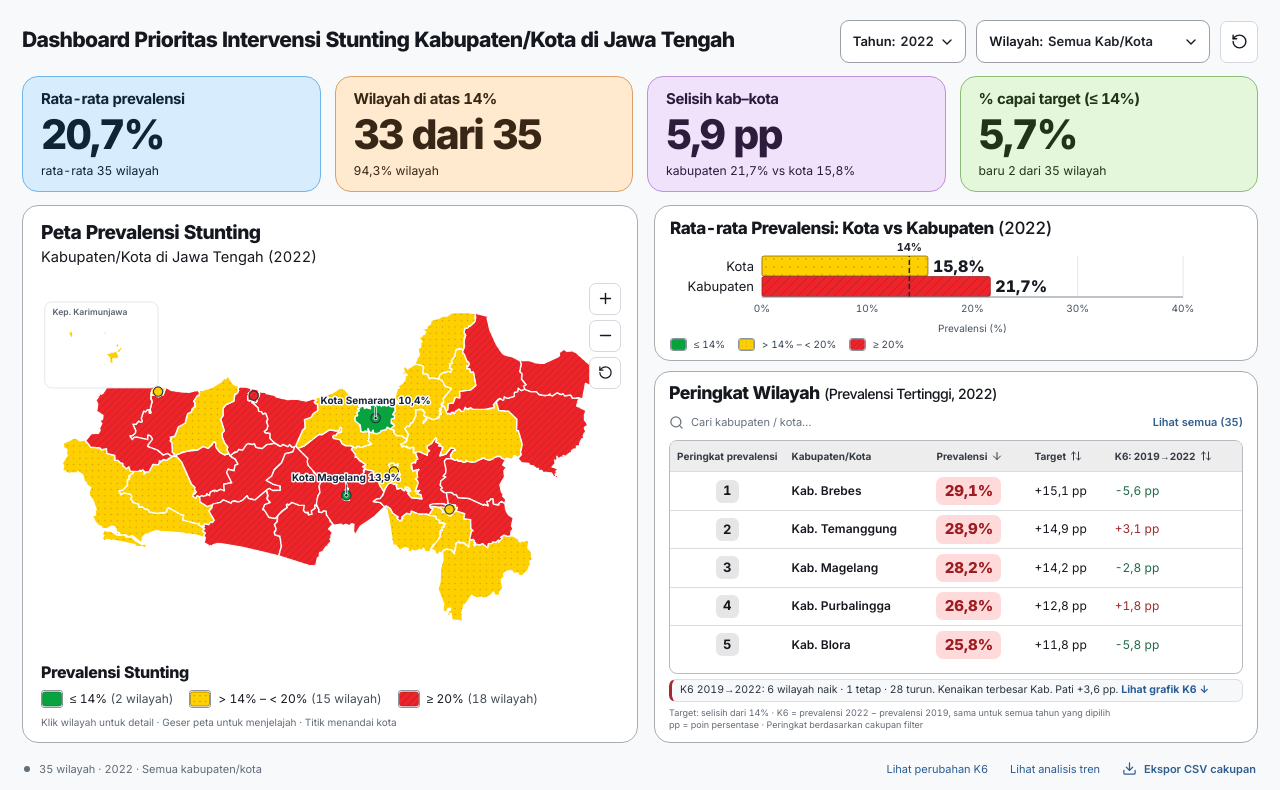
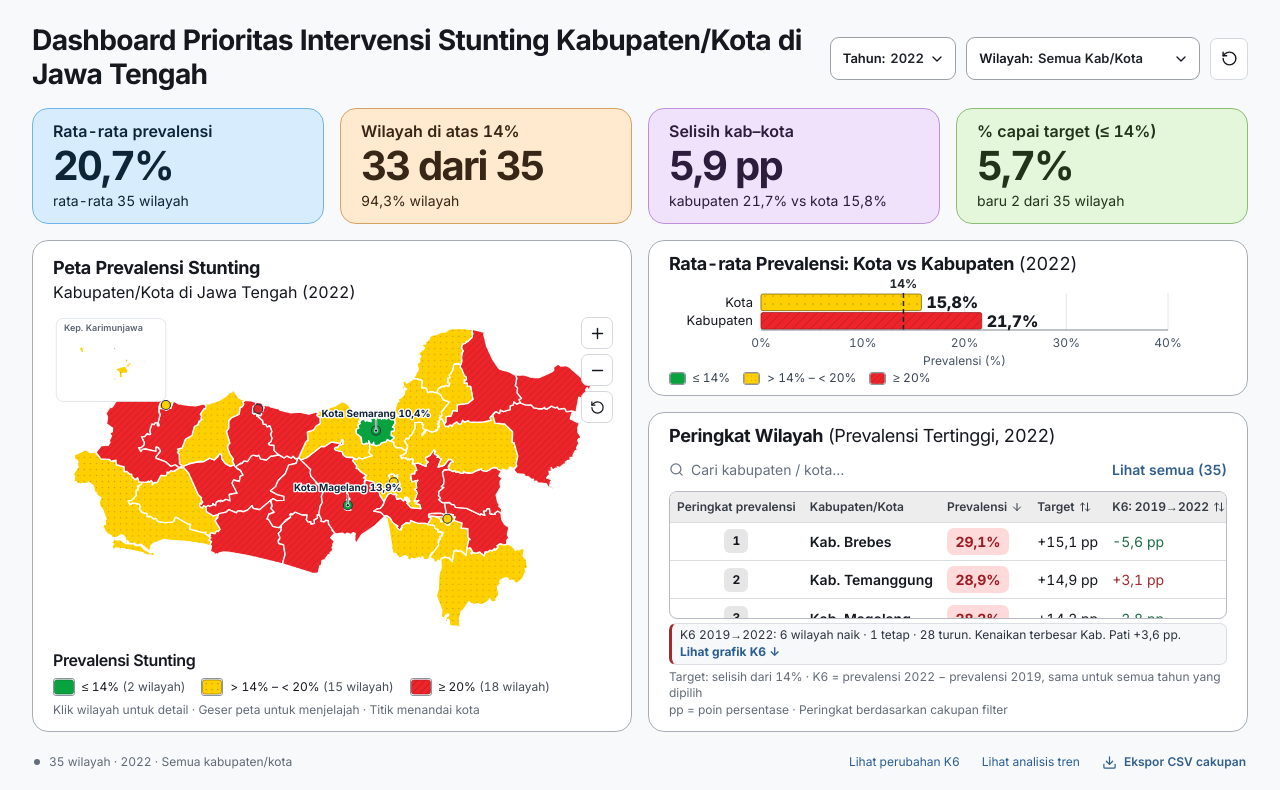
Before and after one commit to Ferdiana07/Dashboard-Prevelensi-Stunting-Jawa-Tengah, a React (Vite) app: page / in a window 1280 px wide. Shown: the top 790 px of the page. Built offline with nearby package versions, Linux system fonts and the light colour scheme.

Commit message:
Polish UI 1: Add spacing and type-scale design tokens for the desktop layout
One 16px gap between blocks, 24px 32px page padding, the new panel and card paddings, six type roles and a 12px floor for desktop text.

```diff
--- a/src/components/ComparisonChart.tsx
+++ b/src/components/ComparisonChart.tsx
@@ -37,14 +37,14 @@ export function ComparisonChart({ rows, all, year }: { rows: StuntingRow[]; all:
         <BarChart data={data} layout="vertical" margin={{ top: 17, right: 55, bottom: 3, left: 0 }} {...(short ? { maxBarSize: 14, barCategoryGap: 3 } : { barSize: 20 })}>
           <CategoryPatterns prefix={prefix} />
           <CartesianGrid horizontal={false} stroke="#e2e6eb" />
-          <XAxis type="number" domain={[0, maximum]} ticks={ticks} tickFormatter={value => `${value}%`} height={34} tickLine={false} axisLine={{ stroke: '#7c8794' }} tick={{ fill: '#455363', fontSize: 10 }} label={{ value: 'Prevalensi (%)', position: 'insideBottom', offset: -1, fill: '#455363', fontSize: 10 }} />
+          <XAxis type="number" domain={[0, maximum]} ticks={ticks} tickFormatter={value => `${value}%`} height={34} tickLine={false} axisLine={{ stroke: '#7c8794' }} tick={{ fill: '#455363', fontSize: 12 }} label={{ value: 'Prevalensi (%)', position: 'insideBottom', offset: -1, fill: '#455363', fontSize: 12 }} />
           <YAxis type="category" dataKey="name" width={96} interval={0} axisLine={false} tickLine={false} tick={{ fill: '#171a20', fontSize: 13 }} />
           <Tooltip cursor={{ fill: '#f4f5f7' }} formatter={value => [percent(Number(value)), 'Rata-rata']} contentStyle={{ borderRadius: 10, border: '1px solid #dce0e5', fontSize: 13 }} />
           <Bar dataKey="value" shape={barShape} isAnimationActive={false}>
             {data.map(item => <Cell key={item.name} fill={CATEGORIES[category(item.value)].color} />)}
             <LabelList dataKey="value" position="right" formatter={value => percent(Number(value))} fill="#171a20" fontSize={16} fontWeight={750} />
           </Bar>
-          <ReferenceLine x={TARGET} stroke="#20242a" strokeDasharray="5 3" strokeWidth={1.5} label={{ value: '14%', position: 'top', fill: '#24272d', fontSize: 11, fontWeight: 650 }} />
+          <ReferenceLine x={TARGET} stroke="#20242a" strokeDasharray="5 3" strokeWidth={1.5} label={{ value: '14%', position: 'top', fill: '#24272d', fontSize: 12, fontWeight: 650 }} />
         </BarChart>
       </ResponsiveContainer>
     </div>
--- a/src/components/TrendPanel.tsx
+++ b/src/components/TrendPanel.tsx
@@ -89,11 +89,11 @@ export function TrendPanel({ all, scope, year, areas, selected }: Props) {
           <ReferenceArea y1={20} y2={maximum} fill={CATEGORIES.high.color} fillOpacity={.045} stroke="none" />
           <ReferenceArea x1={2019.75} x2={2020.25} fill={`url(#${prefix}-missing)`} stroke="none" />
           <CartesianGrid stroke="#dfe4ea" vertical={false} />
-          <XAxis dataKey="year" type="number" domain={[2019, 2022]} ticks={[2019, 2020, 2021, 2022]} padding={{ left: 18, right: 18 }} tickLine={false} axisLine={{ stroke: '#7c8794' }} height={38} tick={{ fontSize: 12, fill: '#455363' }} label={{ value: 'Tahun', position: 'insideBottom', offset: -4, fill: '#455363', fontSize: 11 }} />
-          <YAxis domain={[0, maximum]} ticks={[...ticks, TARGET].sort((a, b) => a - b)} interval={0} tickFormatter={value => `${value}%`} axisLine={false} tickLine={false} width={53} tick={{ fontSize: 11, fill: '#455363' }} label={{ value: 'Prevalensi (%)', angle: -90, position: 'insideLeft', offset: -3, fill: '#455363', fontSize: 11 }} />
+          <XAxis dataKey="year" type="number" domain={[2019, 2022]} ticks={[2019, 2020, 2021, 2022]} padding={{ left: 18, right: 18 }} tickLine={false} axisLine={{ stroke: '#7c8794' }} height={38} tick={{ fontSize: 12, fill: '#455363' }} label={{ value: 'Tahun', position: 'insideBottom', offset: -4, fill: '#455363', fontSize: 12 }} />
+          <YAxis domain={[0, maximum]} ticks={[...ticks, TARGET].sort((a, b) => a - b)} interval={0} tickFormatter={value => `${value}%`} axisLine={false} tickLine={false} width={53} tick={{ fontSize: 12, fill: '#455363' }} label={{ value: 'Prevalensi (%)', angle: -90, position: 'insideLeft', offset: -3, fill: '#455363', fontSize: 12 }} />
           <ReferenceLine y={20} stroke="#a09aa0" strokeDasharray="2 4" />
-          <ReferenceLine y={TARGET} stroke="#34465b" strokeWidth={1.4} strokeDasharray="5 3" label={{ value: '14%', position: 'insideTopRight', fill: '#34465b', fontSize: 11 }} />
-          <ReferenceLine x={2020} stroke="#a6afbb" strokeDasharray="3 5" label={{ value: '2020: data tidak tersedia', position: 'insideTopRight', fill: '#596574', fontSize: 10, className: 'chart-explanation' }} />
+          <ReferenceLine y={TARGET} stroke="#34465b" strokeWidth={1.4} strokeDasharray="5 3" label={{ value: '14%', position: 'insideTopRight', fill: '#34465b', fontSize: 12 }} />
+          <ReferenceLine x={2020} stroke="#a6afbb" strokeDasharray="3 5" label={{ value: '2020: data tidak tersedia', position: 'insideTopRight', fill: '#596574', fontSize: 12, className: 'chart-explanation' }} />
           <Tooltip labelFormatter={label => `Tahun ${label}`} formatter={value => { const v = Number(value); return [exactPercent(v) === percent(v) ? percent(v) : `${percent(v)} (tepat ${exactPercent(v)})`] }} contentStyle={{ borderRadius: 10, border: '1px solid #dce0e5', fontSize: 13 }} />
           <Legend content={seriesLegend} />
           {series.map(item => <Line key={item.key} type="linear" dataKey={item.key} name={item.name} stroke={SERIES_INK} strokeWidth={2} strokeDasharray={item.dash} dot={input => point(item, input)} activeDot={input => point(item, input, true)} connectNulls={false} isAnimationActive={false}>
--- a/src/styles/index.css
+++ b/src/styles/index.css
@@ -2,6 +2,20 @@
 
 @theme { --font-sans: 'Inter Variable', Inter, sans-serif; }
 :root { font-family: var(--font-sans); color: #15181e; background: #f8f9fb; font-synthesis: none; text-rendering: optimizeLegibility; -webkit-font-smoothing: antialiased; font-variant-numeric: tabular-nums; }
+/* Design tokens for the desktop layout (min-width 1100px): spacing and the six type roles. */
+:root {
+  --space: 16px;
+  --page-pad-y: 24px; --page-pad-x: 32px;
+  --pad-card: 12px 20px; --pad-map: 16px 20px 12px; --pad-compare: 12px 20px 8px; --pad-rank: 12px 20px;
+  --fs-h1: clamp(24px, 2.2vw, 32px);
+  --fs-h2: clamp(18px, 1.32vw, 22px);
+  --fs-title: 16px;
+  --fs-value: clamp(32px, 5vh, 44px);
+  --fs-body: 14px;
+  --fs-small: 12px;
+  --color-muted: #4b5563;
+  --color-link: #315f8d;
+}
 * { box-sizing: border-box; }
 html { scroll-behavior: smooth; scroll-padding-top: 24px; }
 body { margin: 0; min-width: 320px; }
@@ -222,53 +236,57 @@ tbody .appended-row td, tbody .appended-row th { border-top: 2px dashed #9fb3c8;
 /* Keep the desktop overview inside the browser's available height. Supplementary
    detail/trend panels retain normal document scrolling below the overview. */
 @media (min-width: 1100px) and (min-height: 600px) {
-  .dashboard { padding: 18px 22px 24px; }
+  .dashboard { padding: var(--page-pad-y) var(--page-pad-x); }
   .dashboard-overview {
-    height: calc(100svh - 36px);
+    height: calc(100svh - 2 * var(--page-pad-y));
     display: grid;
     grid-template-rows: auto auto minmax(0, 1fr) auto;
-    gap: clamp(10px, 1.6vh, 16px);
-    margin-bottom: 18px;
+    gap: var(--space);
+    margin-bottom: var(--space);
   }
-  .page-header { margin: 0; align-items: center; gap: 18px; flex-wrap: nowrap; }
-  .page-header h1 { font-size: clamp(21px, 1.65vw, 29px); line-height: 1.18; }
+  .page-header { margin: 0; align-items: center; gap: var(--space); flex-wrap: nowrap; }
+  h1, .page-header h1 { font-size: var(--fs-h1); line-height: 1.2; letter-spacing: -.025em; font-weight: 700; }
   .filters { margin-left: 0; }
-  .scorecards { margin: 0; gap: 14px; }
-  .scorecard { min-height: 0; padding: clamp(10px, 1.5vh, 16px) 18px; }
-  .scorecard h2 { font-size: clamp(14px, 1.17vw, 20px); }
-  .score-value { font-size: clamp(30px, 5.1vh, 47px); margin: 3px 0; white-space: nowrap; }
+  .scorecards { margin: 0; gap: var(--space); }
+  .scorecard { min-height: 0; padding: var(--pad-card); }
+  .scorecard h2 { font-size: var(--fs-title); font-weight: 600; line-height: 1.3; letter-spacing: 0; }
+  .score-value { font-size: var(--fs-value); font-weight: 700; line-height: 1.17; margin: 2px 0; white-space: nowrap; }
   .score-value.unavailable { font-size: clamp(22px, 3.7vh, 31px); line-height: 1.42; }
-  .score-note { font-size: clamp(11px, .95vw, 15px); }
-  .dashboard-grid { min-height: 0; height: 100%; gap: 16px; }
-  .map-panel { min-height: 0; padding: clamp(12px, 1.8vh, 20px) 18px 12px; }
-  .panel h2 { font-size: clamp(18px, 1.5vw, 26px); }
-  .map-heading p { font-size: clamp(13px, 1.14vw, 18px); margin-top: 3px; }
-  .map-canvas { min-height: 0; height: 0; margin-top: 5px; }
+  .score-note { font-size: var(--fs-body); font-weight: 400; line-height: 1.35; }
+  .dashboard-grid { grid-template-columns: 1fr 1fr; min-height: 0; height: 100%; gap: var(--space); }
+  .panel h2 { font-size: var(--fs-h2); font-weight: 700; line-height: 1.25; letter-spacing: -.02em; }
+  .panel h2 span { font-weight: 400; display: inline; font-size: inherit; }
+  .map-panel { min-height: 0; padding: var(--pad-map); }
+  .map-heading p { font-size: var(--fs-title); font-weight: 400; margin-top: 2px; line-height: 1.35; }
+  .map-canvas { min-height: 0; height: 0; margin-top: 4px; }
   .map-canvas > svg { height: 100%; max-height: none; }
   .map-footer { flex-shrink: 0; margin-top: 4px; }
-  .map-footer h3 { font-size: 16px; margin-bottom: 6px; }
+  .map-footer h3 { font-size: var(--fs-title); font-weight: 600; margin-bottom: 6px; }
   .map-legend { flex-direction: row; flex-wrap: wrap; gap: 6px 16px; }
-  .map-legend > div { font-size: 12px; gap: 7px; }
+  .map-legend > div { font-size: var(--fs-small); gap: 7px; }
   .legend-swatch { width: 22px; height: 18px; border-radius: 4px; }
-  .map-help { margin-top: 7px; font-size: 10px; }
-  .analysis-column { min-height: 0; display: grid; grid-template-rows: minmax(156px, 2fr) minmax(0, 5fr); gap: 10px; }
-  .comparison-panel { min-height: 0; display: flex; flex-direction: column; padding: 12px 15px 8px; }
-  .comparison-panel h2 { font-size: clamp(17px, 1.32vw, 23px); flex-shrink: 0; }
+  .map-help { margin-top: 6px; font-size: var(--fs-small); line-height: 1.4; }
+  .analysis-column { min-height: 0; display: grid; grid-template-rows: minmax(156px, 2fr) minmax(0, 5fr); gap: var(--space); }
+  .comparison-panel { min-height: 0; display: flex; flex-direction: column; padding: var(--pad-compare); }
+  .comparison-panel h2 { flex-shrink: 0; }
   .bar-chart { min-height: 0; height: 0; flex: 1; }
-  .scope-note { font-size: 11px; }
-  .ranking-panel { min-height: 0; display: flex; flex-direction: column; padding: 10px 14px 10px; }
-  .ranking-panel h2 { flex-shrink: 0; font-size: clamp(17px, 1.38vw, 24px); }
-  .table-toolbar { flex-shrink: 0; margin: 5px 0; }
+  .scope-note { font-size: var(--fs-small); }
+  .ranking-panel { min-height: 0; display: flex; flex-direction: column; padding: var(--pad-rank); }
+  .ranking-panel h2 { flex-shrink: 0; }
+  .table-toolbar { flex-shrink: 0; margin: 6px 0; }
   .table-scroll, .table-scroll.expanded { min-height: 0; max-height: none; overflow: auto; flex: 1; }
-  table { font-size: 12px; }
-  thead th { padding: 5px 7px; font-size: 10px; }
+  table { font-size: var(--fs-body); }
+  thead th { padding: 5px 7px; font-size: var(--fs-small); font-weight: 600; }
   tbody th, tbody td { height: clamp(30px, 4.8vh, 43px); padding: 3px 7px; }
+  .search-wrap input { font-size: var(--fs-body); }
+  .text-button { font-size: var(--fs-body); font-weight: 600; color: var(--color-link); }
   .area-name { padding: 3px 0; }
-  .rank-badge { width: 23px; height: 23px; font-size: 13px; }
-  .prevalence-badge { font-size: 15px; min-width: 65px; padding: 3px 8px; }
-  .table-note { flex-shrink: 0; font-size: 9px; line-height: 1.4; margin-top: 5px; }
-  .k6-summary { flex-shrink: 0; margin-top: 5px; padding: 3px 8px; font-size: 10.5px; line-height: 1.4; }
-  .overview-footer { padding: 0 2px; min-height: 24px; }
+  .rank-badge { width: 24px; height: 24px; font-size: var(--fs-small); }
+  .prevalence-badge { font-size: var(--fs-body); font-weight: 700; min-width: 62px; padding: 3px 8px; }
+  .table-note { flex-shrink: 0; font-size: var(--fs-small); line-height: 1.4; margin-top: 4px; }
+  .k6-summary { flex-shrink: 0; margin-top: 4px; padding: 3px 8px; font-size: var(--fs-small); line-height: 1.4; }
+  .overview-footer { padding: 0 2px; min-height: 24px; font-size: var(--fs-small); }
+  .export-button { font-size: var(--fs-small); }
 }
 .category-legend { display: flex; flex-wrap: wrap; align-items: center; gap: 8px 16px; }
 .category-legend > div { display: flex; align-items: center; gap: 7px; }
@@ -321,3 +339,11 @@ tbody .appended-row td, tbody .appended-row th { border-top: 2px dashed #9fb3c8;
   .k6-card p { font-size: 10px; }
   .k6-note { font-size: 10px; }
 }
+/* No desktop text below 12px, including the panels under the overview and chart tooltips. */
+@media (min-width: 1100px) {
+  .map-tooltip dl, .tooltip-year, .tooltip-value small, .tooltip-hint { font-size: var(--fs-small); }
+  .detail-values small, .detail-history small, .detail-values span { font-size: var(--fs-small); }
+  .k6-note, .k6-direction, .k6-tick, .k6-axis-title { font-size: var(--fs-small); }
+  .k6-card h3, .k6-card span, .k6-card p { font-size: var(--fs-small); }
+  .trend-notes, .trend-selection > span, .multi-select label, .series-legend, .compact-legend, .comparison-legend, .page-footer, .inset text { font-size: var(--fs-small); }
+}
```
